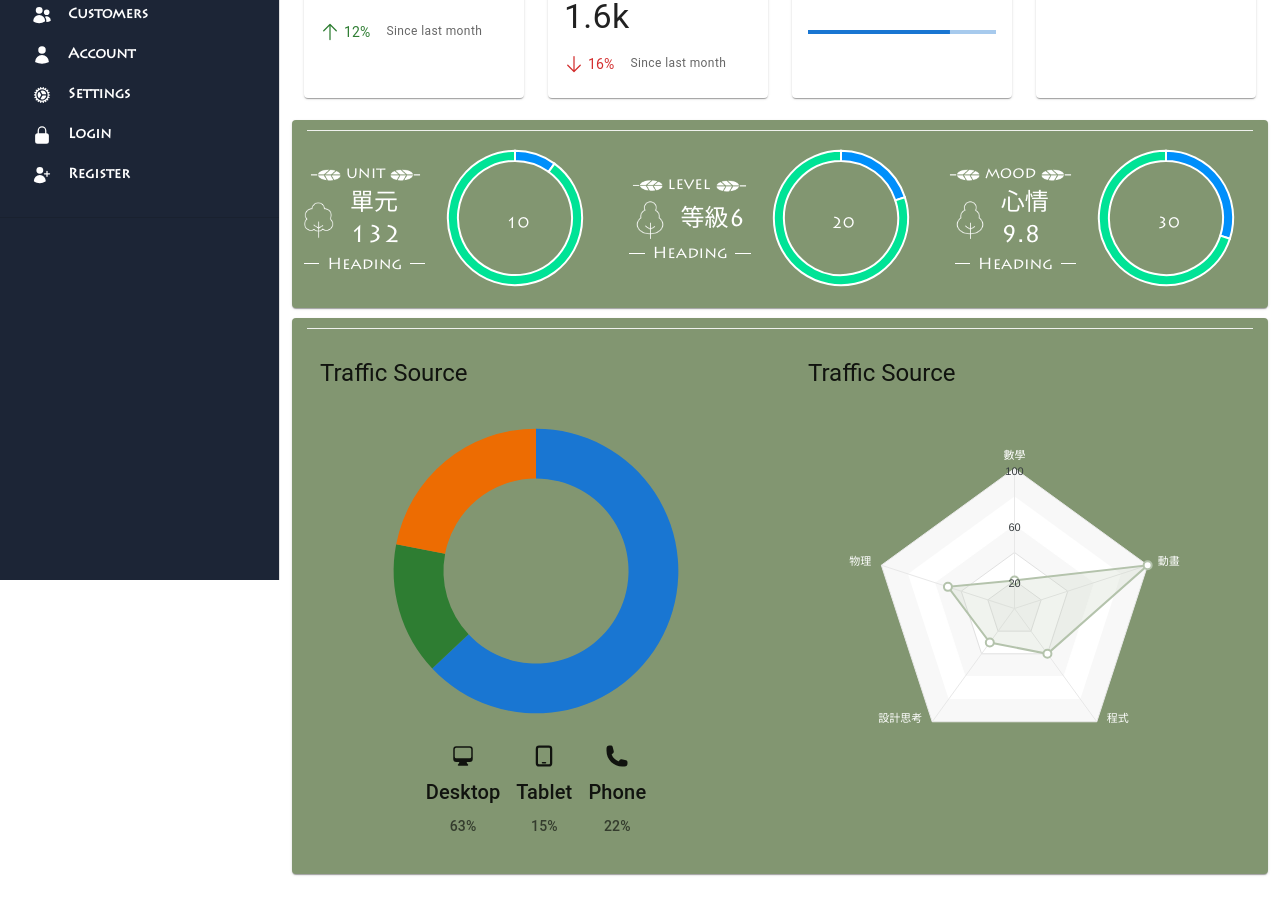
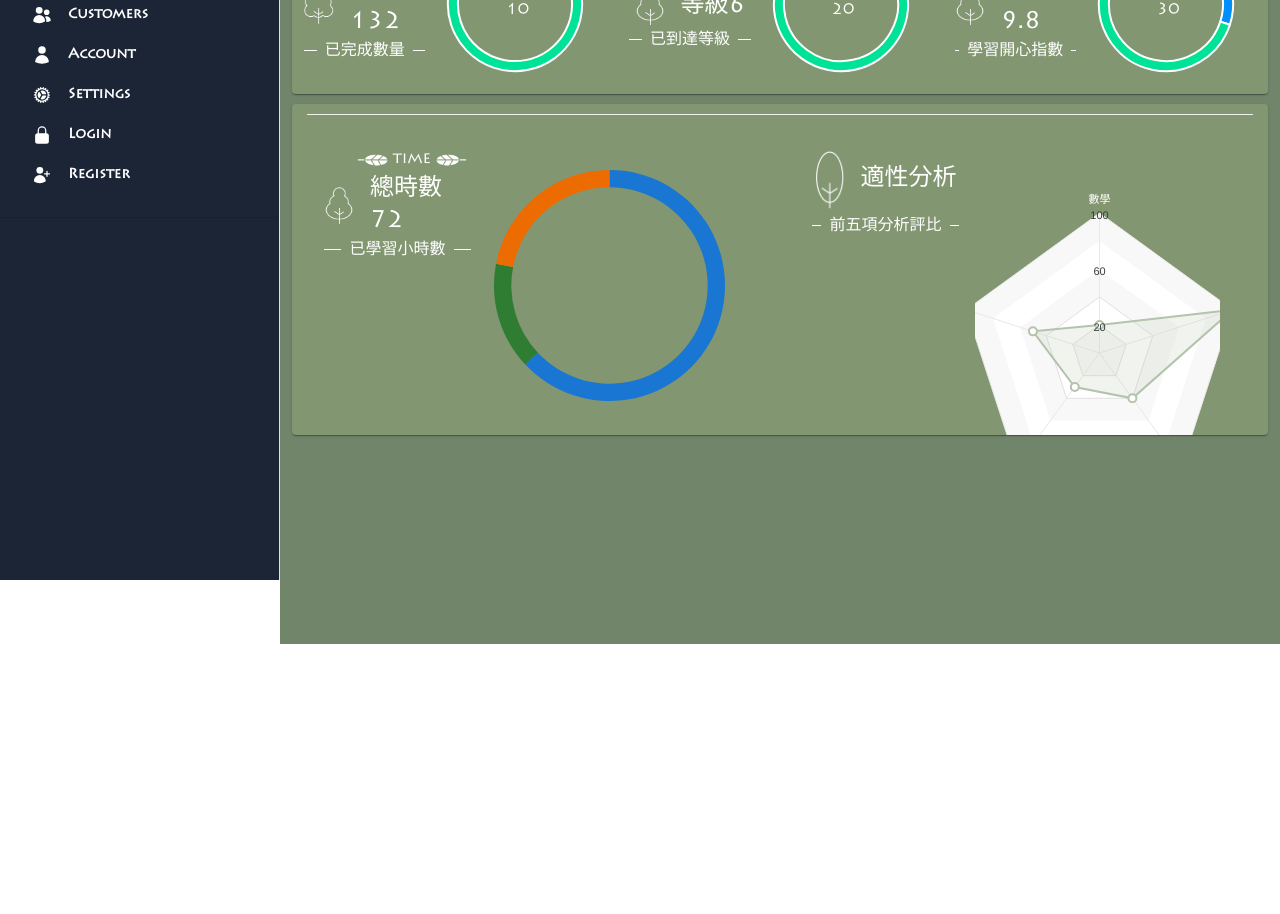
Before and after one commit to chenhanting-ibuypower/hyte-backend, a Next.js app: page /admin/customers/1 in a window 1280 px wide. Shown: the part 220-1134 px from the top of the page. After the commit the page ends 864 px from the top, so only its background shows below. Built offline with nearby package versions, Linux system fonts and the light colour scheme.

Commit message:
feat: admin panel first version

```diff
--- a/app/admin/customers/[id]/page.tsx
+++ b/app/admin/customers/[id]/page.tsx
@@ -12,8 +12,6 @@ import {
   Divider,
 } from "@mui/material";
 import { OverviewBudget } from "@/components/sections/overview/overview-budget";
-import { OverviewLatestOrders } from "@/components/sections/overview/overview-latest-orders";
-import { OverviewLatestProducts } from "@/components/sections/overview/overview-latest-products";
 import { OverviewSales } from "@/components/sections/overview/overview-sales";
 import { OverviewTasksProgress } from "@/components/sections/overview/overview-tasks-progress";
 import { OverviewTotalCustomers } from "@/components/sections/overview/overview-total-customers";
@@ -25,20 +23,21 @@ import SimplePie from "@/components/simple-pie";
 const now = new Date();
 
 const Page = () => (
-  <>
+  <div className="bg-[#71856b] h-screen">
     <Head>
       <title>Overview | Devias Kit</title>
     </Head>
     <Box
       component="main"
       sx={{
+        backgroundColor: "#71856b",
         flexGrow: 1,
         py: 8,
       }}
     >
       <Container maxWidth="xl">
         <Grid container spacing={3}>
-          <Grid xs={12} sm={6} lg={3}>
+          <Grid xs={12} sm={6} lg={3} hidden>
             <OverviewBudget
               difference={12}
               positive
@@ -46,7 +45,7 @@ const Page = () => (
               value="$24k"
             />
           </Grid>
-          <Grid xs={12} sm={6} lg={3}>
+          <Grid xs={12} sm={6} lg={3} hidden>
             <OverviewTotalCustomers
               difference={16}
               positive={false}
@@ -54,10 +53,10 @@ const Page = () => (
               value="1.6k"
             />
           </Grid>
-          <Grid xs={12} sm={6} lg={3}>
+          <Grid xs={12} sm={6} lg={3} hidden>
             <OverviewTasksProgress sx={{ height: "100%" }} value={75.5} />
           </Grid>
-          <Grid xs={12} sm={6} lg={3}>
+          <Grid xs={12} sm={6} lg={3} hidden>
             <OverviewTotalProfit sx={{ height: "100%" }} value="$15k" />
           </Grid>
           <Grid xs={12} lg={8} hidden>
@@ -146,14 +145,14 @@ const Page = () => (
                 margin: "0 auto",
               }}
             />
-            <Grid xs={12} md={6}>
+            <Grid xs={12} md={6} sx={{ height: "40vh" }}>
               <OverviewTraffic
                 chartSeries={[63, 15, 22]}
                 labels={["Desktop", "Tablet", "Phone"]}
                 sx={{ height: "100%" }}
               />
             </Grid>
-            <Grid xs={12} md={6}>
+            <Grid xs={12} md={6} sx={{ height: "40vh" }}>
               <ApexChart
                 chartSeries={[20, 100, 40, 30, 50]}
                 labels={["數學", "動畫", "程式", "設計思考", "物理"]}
@@ -161,12 +160,10 @@ const Page = () => (
               />
             </Grid>
           </Card>
-          <Grid xs={12} md={6} lg={4}></Grid>
-          <Grid xs={12} md={12} lg={8}></Grid>
         </Grid>
       </Container>
     </Box>
-  </>
+  </div>
 );
 
 export default Page;
--- a/components/sections/overview/overview-traffic.js
+++ b/components/sections/overview/overview-traffic.js
@@ -1,7 +1,7 @@
-import PropTypes from 'prop-types';
-import ComputerDesktopIcon from '@heroicons/react/24/solid/ComputerDesktopIcon';
-import DeviceTabletIcon from '@heroicons/react/24/solid/DeviceTabletIcon';
-import PhoneIcon from '@heroicons/react/24/solid/PhoneIcon';
+import PropTypes from "prop-types";
+import ComputerDesktopIcon from "@heroicons/react/24/solid/ComputerDesktopIcon";
+import DeviceTabletIcon from "@heroicons/react/24/solid/DeviceTabletIcon";
+import PhoneIcon from "@heroicons/react/24/solid/PhoneIcon";
 import {
   Box,
   CardContent,
@@ -9,55 +9,59 @@ import {
   Stack,
   SvgIcon,
   Typography,
-  useTheme
-} from '@mui/material';
-import { Chart } from '@/components/chart';
+  useTheme,
+} from "@mui/material";
+import { Chart } from "@/components/chart";
+import YocaTitle from "@/components/yoca-title";
 
 const useChartOptions = (labels) => {
   const theme = useTheme();
 
   return {
     chart: {
-      background: 'transparent'
+      background: "transparent",
     },
     colors: [
       theme.palette.primary.main,
       theme.palette.success.main,
-      theme.palette.warning.main
+      theme.palette.warning.main,
     ],
     dataLabels: {
-      enabled: false
+      enabled: false,
     },
     labels,
     legend: {
-      show: false
+      show: false,
     },
     plotOptions: {
       pie: {
-        expandOnClick: false
-      }
+        donut: {
+          size: "85%",
+        },
+        expandOnClick: false,
+      },
     },
     states: {
       active: {
         filter: {
-          type: 'none'
-        }
+          type: "none",
+        },
       },
       hover: {
         filter: {
-          type: 'none'
-        }
-      }
+          type: "none",
+        },
+      },
     },
     stroke: {
-      width: 0
+      width: 0,
     },
     theme: {
-      mode: theme.palette.mode
+      mode: theme.palette.mode,
     },
     tooltip: {
-      fillSeriesColor: false
-    }
+      fillSeriesColor: false,
+    },
   };
 };
 
@@ -76,7 +80,7 @@ const iconMap = {
     <SvgIcon>
       <PhoneIcon />
     </SvgIcon>
-  )
+  ),
 };
 
 export const OverviewTraffic = (props) => {
@@ -84,8 +88,14 @@ export const OverviewTraffic = (props) => {
   const chartOptions = useChartOptions(labels);
 
   return (
-    <Box sx={sx}>
-      <CardHeader title="Traffic Source" />
+    <Box sx={{ ...sx, display: "flex", padding: "20px" }}>
+      <YocaTitle
+        title="總時數72"
+        subtitle="已學習小時數"
+        label="time"
+        tree={2}
+        className="w-[180px]"
+      ></YocaTitle>
       <CardContent>
         <Chart
           height={300}
@@ -101,34 +111,6 @@ export const OverviewTraffic = (props) => {
           spacing={2}
           sx={{ mt: 2 }}
         >
-          {chartSeries.map((item, index) => {
-            const label = labels[index];
-
-            return (
-              <Box
-                key={label}
-                sx={{
-                  display: 'flex',
-                  flexDirection: 'column',
-                  alignItems: 'center'
-                }}
-              >
-                {iconMap[label]}
-                <Typography
-                  sx={{ my: 1 }}
-                  variant="h6"
-                >
-                  {label}
-                </Typography>
-                <Typography
-                  color="text.secondary"
-                  variant="subtitle2"
-                >
-                  {item}%
-                </Typography>
-              </Box>
-            );
-          })}
         </Stack>
       </CardContent>
     </Box>
@@ -138,5 +120,5 @@ export const OverviewTraffic = (props) => {
 OverviewTraffic.propTypes = {
   chartSeries: PropTypes.array.isRequired,
   labels: PropTypes.array.isRequired,
-  sx: PropTypes.object
+  sx: PropTypes.object,
 };
--- a/components/sections/overview/radar-chart.js
+++ b/components/sections/overview/radar-chart.js
@@ -4,6 +4,7 @@ import PropTypes from 'prop-types';
 import React, { useState } from 'react';
 import ReactApexChart from 'react-apexcharts';
 import {Box, CardContent, CardHeader} from '@mui/material';
+import YocaTitle from "@/components/yoca-title";
 
 const ApexChart = (props) => {
   const { chartSeries, labels, sx } = props;
@@ -77,8 +78,13 @@ const ApexChart = (props) => {
   };
 
   return (
-    <Box sx={{ height: '100%', ...sx }}>
-      <CardHeader title="Traffic Source" />
+    <Box sx={{ height: '100%', ...sx, display: "flex", padding: "20px"  }}>
+      <YocaTitle
+        title="適性分析"
+        subtitle="前五項分析評比"
+        tree={3}
+        className="w-[180px]"
+      ></YocaTitle>
       <CardContent>
         <div id="chart">
           <ReactApexChart
--- a/components/yoca-title.tsx
+++ b/components/yoca-title.tsx
@@ -1,19 +1,22 @@
-"use client"
+"use client";
 
 import Image from "next/image";
+import cn from "classnames";
 export default function YocaTitle({
   title,
   label,
   subtitle,
   tree,
+  className,
 }: {
   title: string;
-  label: string;
+  label?: string;
   subtitle: string;
   tree: number;
+  className?: string;
 }) {
   return (
-    <div className="text-white w-[150px]">
+    <div className={cn("text-white", className || "w-[150px]")}>
       <style jsx>{`
         h1 {
           overflow: hidden;
@@ -41,6 +44,7 @@ export default function YocaTitle({
           margin-right: -50%;
         }
       `}</style>
+      {label && (
         <div className="flex justify-end">
           <Image
             width={40}
@@ -57,6 +61,7 @@ export default function YocaTitle({
             className="transform scale-x-[-1]"
           />
         </div>
+      )}
       <div className="flex items-center justify-center gap-x-4">
         {tree === 1 ? (
           <Image
@@ -85,7 +90,7 @@ export default function YocaTitle({
         <div className="text-2xl">{title}</div>
       </div>
       <div>
-        <h1>Heading</h1>
+        <h1>{subtitle}</h1>
       </div>
     </div>
   );
```
Lines whose indentation alone changed are shown as unchanged.
